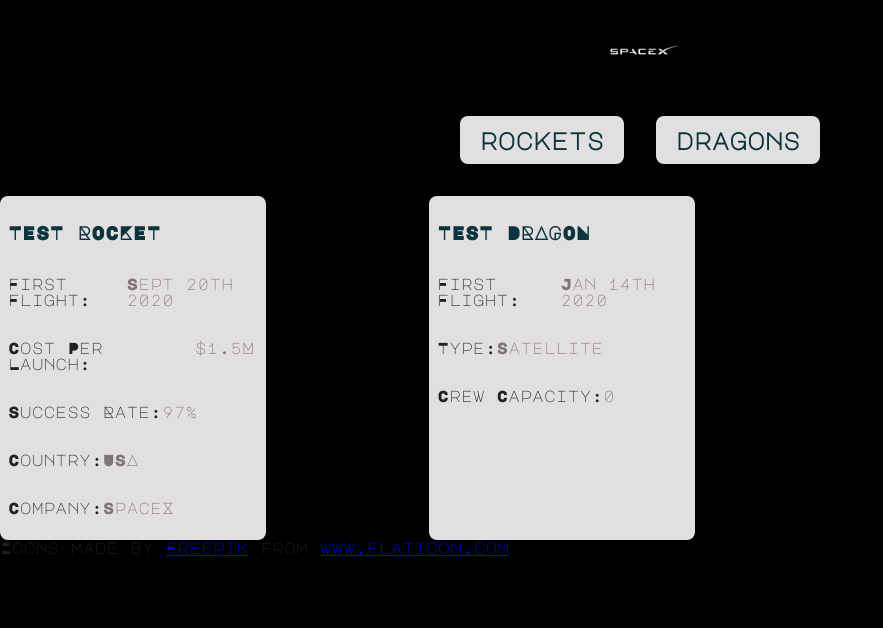
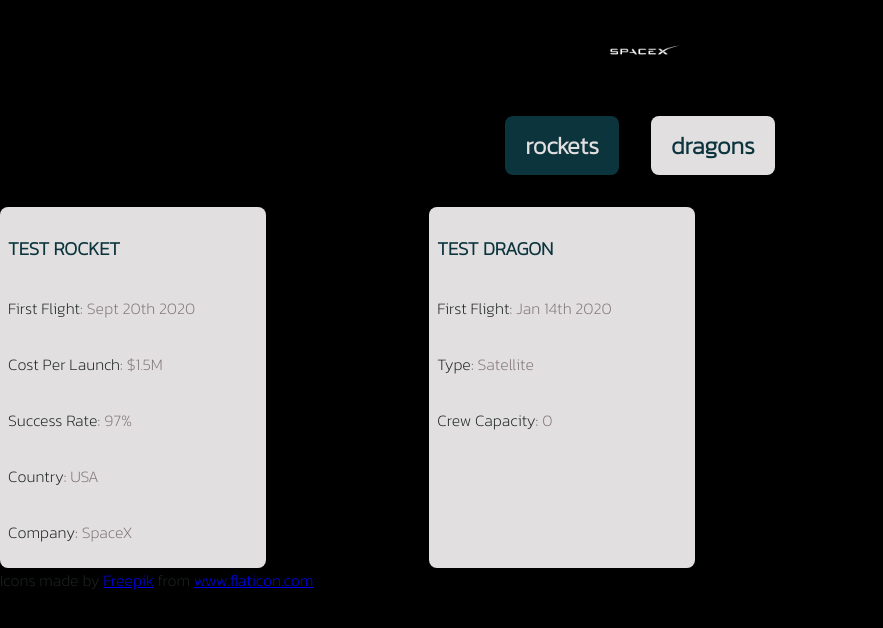
Before and after one commit to jsudufour/spacex, a React (Create React App) app: page / in a window 1280 px wide. Shown: the top 628 px of the page, without its empty margins (0-883 px from the left). Built offline with nearby package versions, Linux system fonts and the light colour scheme.

Commit message:
create state variables to control whether rockets or dragons are rendered with styling

```diff
--- a/src/App.tsx
+++ b/src/App.tsx
@@ -1,6 +1,6 @@
 import React, { useState } from "react";
 import styled, { createGlobalStyle } from "styled-components";
-import MajorMonoTTF from "./fonts/MajorMonoDisplay-Regular.ttf";
+import KanitTTF from "./fonts/Kanit-ExtraLight.ttf";
 import { colors } from "./utils/colors";
 import { Header } from "./components/Header";
 import { Modal } from "./components/Modal";
@@ -10,14 +10,14 @@
 body {
   background-color: black;
   margin: 0;
-  font-family: "Major Mono Display", monospace;
+  font-family: 'Kanit', sans-serif;
   -webkit-font-smoothing: antialiased;
   -moz-osx-font-smoothing: grayscale;
 }
 
   @font-face {
-    font-family: 'Major Mono Display';
-    src: url(${MajorMonoTTF}) format('truetype');
+   font-family: 'Kanit';
+    src: url(${KanitTTF}) format('truetype');
     font-weight: 300;
     font-style: normal;
     font-display: auto;
@@ -32,6 +32,7 @@
 
 export const App = () => {
   const [isModalShowing, setIsModalShowing] = useState(false);
+  const [currentSpacecrafts, setCurrentSpacecrafts] = useState("ROCKETS");
 
   return (
     <AppWrapper className="App">
@@ -40,7 +41,10 @@
         isModalShowing={isModalShowing}
         closeModal={() => setIsModalShowing(false)}
       />
-      <Header />
+      <Header
+        toggleSpacecrafts={setCurrentSpacecrafts}
+        currentSpacecrafts={currentSpacecrafts}
+      />
       <GridItems
         showModal={() => setIsModalShowing(true)}
         spacecrafts={[
--- a/src/components/Header.tsx
+++ b/src/components/Header.tsx
@@ -23,31 +23,47 @@
   padding-bottom: ${spacings.medium};
 `;
 
-const Chip = styled.div`
+type StylingProps = {
+  isActive: boolean;
+};
+
+const Chip = styled.div<StylingProps>`
   display: flex;
   align-items: center;
-  background-color: ${colors.grey};
+  background-color: ${({ isActive }) =>
+    isActive ? colors.darkTeal : colors.grey};
   border-radius: ${spacings.radius};
   padding: ${spacings.smallest};
   cursor: pointer;
   margin: ${spacings.medium};
 `;
 
-const Title = styled.h2`
+const Title = styled.h2<StylingProps>`
   padding: ${spacings.small} ${spacings.medium};
-  color: ${colors.darkTeal};
+  color: ${({ isActive }) => (isActive ? colors.grey : colors.darkTeal)};
   margin: 0;
 `;
 
-export const Header = () => (
+type Props = {
+  toggleSpacecrafts: (arg0: string) => void;
+  currentSpacecrafts: string;
+};
+
+export const Header = ({ toggleSpacecrafts, currentSpacecrafts }: Props) => (
   <HeaderWrapper>
     <Logo src={logo} alt="spacex logo" />
     <AlignedItems>
-      <Chip>
-        <Title>rockets</Title>
+      <Chip
+        isActive={currentSpacecrafts === "ROCKETS"}
+        onClick={() => toggleSpacecrafts("ROCKETS")}
+      >
+        <Title isActive={currentSpacecrafts === "ROCKETS"}>rockets</Title>
       </Chip>
-      <Chip>
-        <Title>dragons</Title>
+      <Chip
+        isActive={currentSpacecrafts === "DRAGONS"}
+        onClick={() => toggleSpacecrafts("DRAGONS")}
+      >
+        <Title isActive={currentSpacecrafts === "DRAGONS"}>dragons</Title>
       </Chip>
     </AlignedItems>
   </HeaderWrapper>
--- a/src/components/PropertiesList.tsx
+++ b/src/components/PropertiesList.tsx
@@ -11,12 +11,12 @@
 const BoldText = styled.p`
   color: ${colors.greenBlack};
   font-weight: 400;
+  margin-right: ${spacings.smallest};
 `;
 
 const Label = styled.p`
   color: ${colors.darkGrey};
   font-weight: 200;
-  margin-right: ${spacings.smallest};
 `;
 
 type Props = {
```
Also changed, not shown: src/components/Loading.tsx (added), src/fonts/Kanit-ExtraLight.ttf (added), src/fonts/MajorMonoDisplay-Regular.ttf (deleted).
